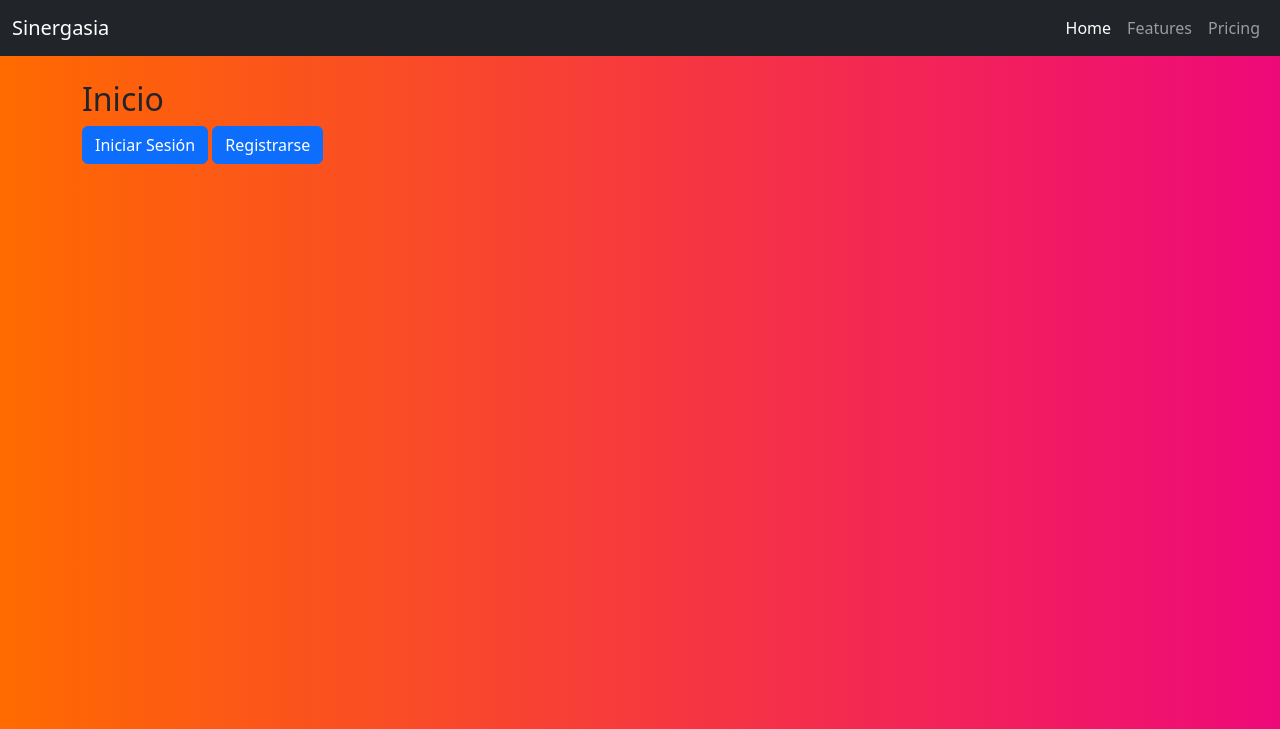
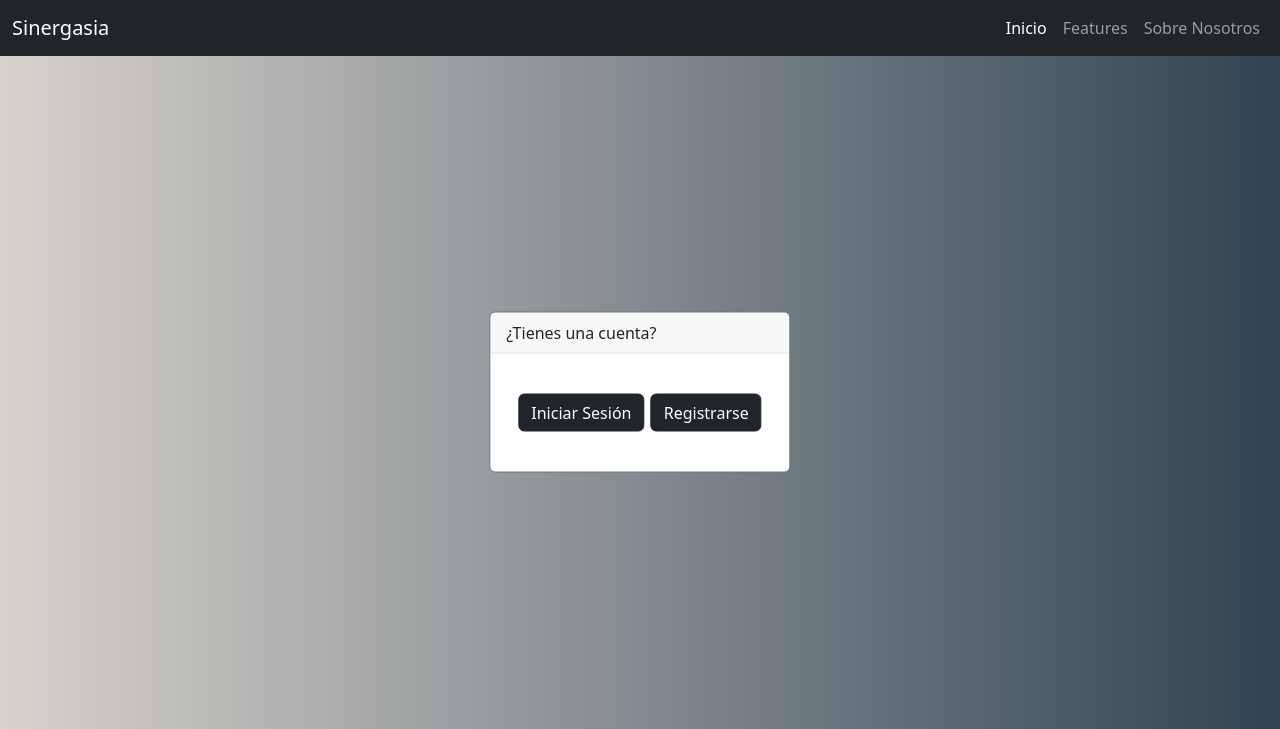
Before and after one commit to Jano811/IWG-GRUPO15, a Django app: page / in a window 1280 px wide. Shown: the top 729 px of the page. Run offline with Django 4.2, Linux system fonts and the light colour scheme.

Commit message:
actualizacion de la pagina principal y mejoras en el diseño

```diff
--- a/Aplicacion1/templates/iniciodesesion.html
+++ b/Aplicacion1/templates/iniciodesesion.html
@@ -10,9 +10,9 @@
   <!--color de fondo-->
   <style>
     body{
-      background: #ee0979;  /* fallback for old browsers */
-      background: -webkit-linear-gradient(to right, #ff6a00, #ee0979);  /* Chrome 10-25, Safari 5.1-6 */
-      background: linear-gradient(to right, #ff6a00, #ee0979); /* W3C, IE 10+/ Edge, Firefox 16+, Chrome 26+, Opera 12+, Safari 7+ */
+      background: #304352;  /* fallback for old browsers */
+      background: -webkit-linear-gradient(to right, #d7d2cc, #304352);  /* Chrome 10-25, Safari 5.1-6 */
+      background: linear-gradient(to right, #d7d2cc, #304352); /* W3C, IE 10+/ Edge, Firefox 16+, Chrome 26+, Opera 12+, Safari 7+ */
   }
   </style>
   <!--barra de navegacion-->
@@ -24,21 +24,32 @@
       </button>
       <div class="collapse navbar-collapse" id="navbarNavAltMarkup">
         <div class="navbar-nav ms-auto">
-          <a class="nav-link active" aria-current="page" href="#">Home</a>
+          <a class="nav-link active" aria-current="page" href="#">Inicio</a>
           <a class="nav-link" href="#">Features</a>
-          <a class="nav-link" href="#">Pricing</a>
+          <a class="nav-link" href="#">Sobre Nosotros</a>
         </nav>
-      <div class="container my-4">
-        {% block content %}
-            <h2 class="center">Inicio</h2>
+      <!--login y register-->
+
+      <div class="position-absolute top-50 start-50 translate-middle">
+      <div class="card border-secondary mb-3" style="max-width: 20rem;">
+        <div class="card-header">¿Tienes una cuenta?</div>
+        <div class="card-body">
+          <h4 class="card-title">
+            <div class="container my-4">
+            {% block content %}
             {% if user.is_authenticated %}
                 <a href="{% url 'logout' %}">Salir</a>
                 <a href="{% url 'inicio' %}">Inicio</a>
             {% else %}
-               <a button type="button" class="btn btn-primary"/button href="{% url 'login_url' %}">Iniciar Sesión</a>
-               <a button type="button" class="btn btn-primary"/button href="{% url 'register_url' %}">Registrarse</a>
+                <a button type="button" class="btn btn-dark"/button href="{% url 'login_url' %}">Iniciar Sesión</a>
+                <a button type="button" class="btn btn-dark"/button href="{% url 'register_url' %}">Registrarse</a>
             {% endif %}
-        {% endblock %}
+            {% endblock %}
+          </h4>
+          <p class="card-text">
+
+          </p>
+        <div>
     </div>
     <script src="https://cdn.jsdelivr.net/npm/@popperjs/core@2.11.8/dist/umd/popper.min.js" integrity="sha384-I7E8VVD/ismYTF4hNIPjVp/Zjvgyol6VFvRkX/vR+Vc4jQkC+hVqc2pM8ODewa9r" crossorigin="anonymous"></script>
     <script src="https://cdn.jsdelivr.net/npm/bootstrap@5.3.2/dist/js/bootstrap.min.js" integrity="sha384-BBtl+eGJRgqQAUMxJ7pMwbEyER4l1g+O15P+16Ep7Q9Q+zqX6gSbd85u4mG4QzX+" crossorigin="anonymous"></script>
```
Also changed, not shown: Aplicacion1/templates/registration/login.html (+22 -6 lines), Aplicacion1/templates/registration/register.html (+9 -3 lines).
